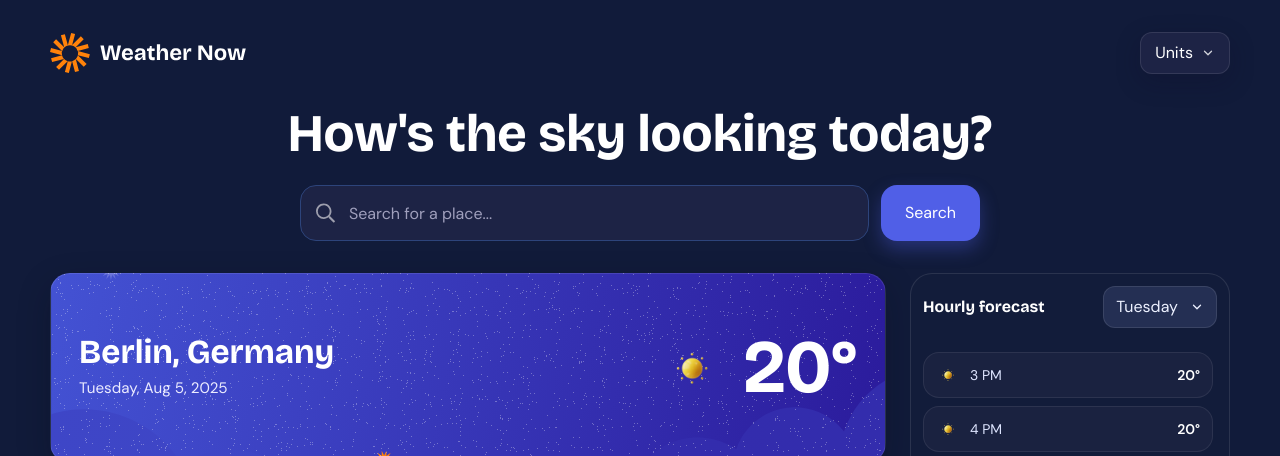
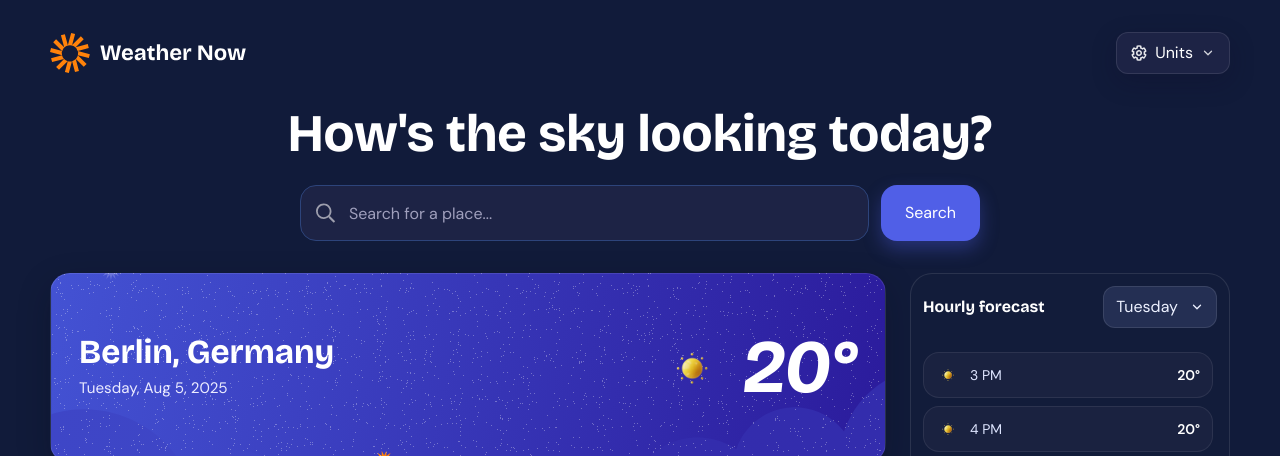
Before and after one commit to ImranAvenger/weather-app, a React (Vite) app: page / in a window 1280 px wide. Shown: the top 456 px of the page. Built offline with nearby package versions, Linux system fonts and the light colour scheme.

Commit message:
Add unit icon to UnitSelector and adjust temperature display style in WeatherWidget

```diff
--- a/src/components/UnitSelector.jsx
+++ b/src/components/UnitSelector.jsx
@@ -1,4 +1,5 @@
 import { useEffect, useRef, useState } from 'react'
+import unitsIcon from '../assets/images/icon-units.svg'
 
 const unitOptions = [
   { key: 'temperature', label: 'Temperature', options: [{ value: 'celsius', label: 'Celsius (°C)' }, { value: 'fahrenheit', label: 'Fahrenheit (°F)' }] },
@@ -35,6 +36,7 @@ export default function UnitSelector({ units, onChange }) {
         aria-haspopup='dialog'
         className='inline-flex items-center gap-2 rounded-xl border border-white/10 bg-[#1d2345] px-3.5 py-2 text-sm font-medium text-white shadow-[0_8px_25px_rgba(15,12,38,0.25)] transition hover:border-white/20 hover:bg-[#232b52] focus:outline-none focus:ring-2 focus:ring-blue-500/80 focus:ring-offset-2 focus:ring-offset-[#111b3a]'
       >
+        <img src={unitsIcon} alt='' className='h-4 w-4 opacity-90' aria-hidden='true' />
         <span>Units</span>
         <svg className={`h-3.5 w-3.5 opacity-80 transition-transform ${isOpen ? 'rotate-180' : ''}`} viewBox='0 0 20 20' fill='none' stroke='currentColor' strokeWidth='1.8' aria-hidden='true'>
           <path d='M5 7.5L10 12.5L15 7.5' strokeLinecap='round' strokeLinejoin='round' />
--- a/src/components/WeatherWidget.jsx
+++ b/src/components/WeatherWidget.jsx
@@ -24,7 +24,7 @@ function WeatherWidget({ units }) {
           <img src={sunnyIcon} alt='Sunny conditions' className='current-icon object-contain' />
 
           <div className='text-right'>
-            <span className='brand-heading current-temp block font-bold leading-none'>{temperature}°</span>
+            <span className='brand-heading current-temp inline-block -skew-x-6 font-bold leading-none'>{temperature}°</span>
           </div>
         </div>
       </div>
```
